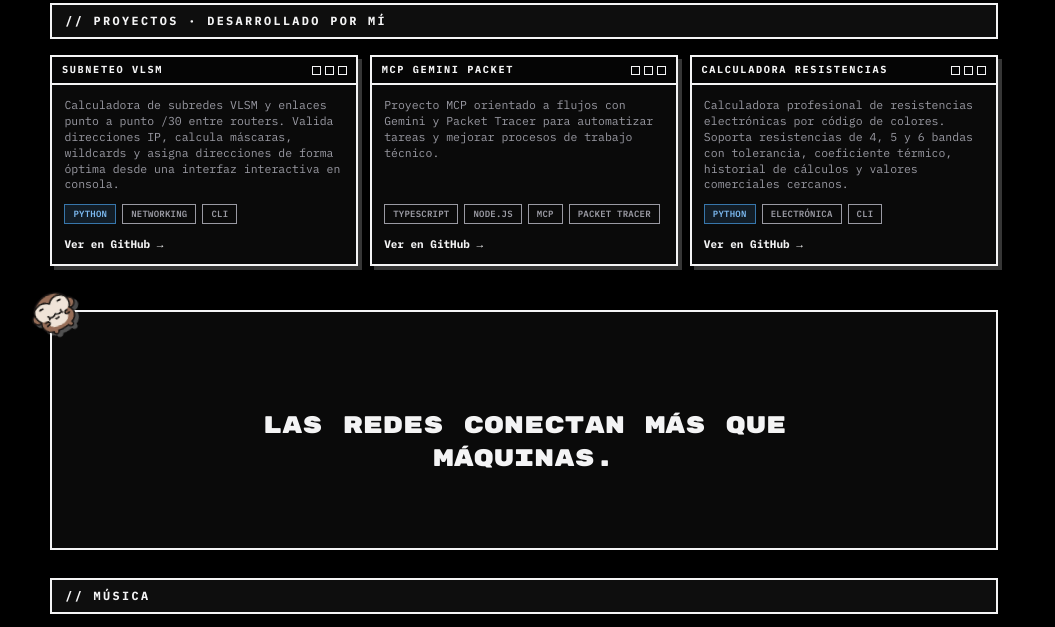
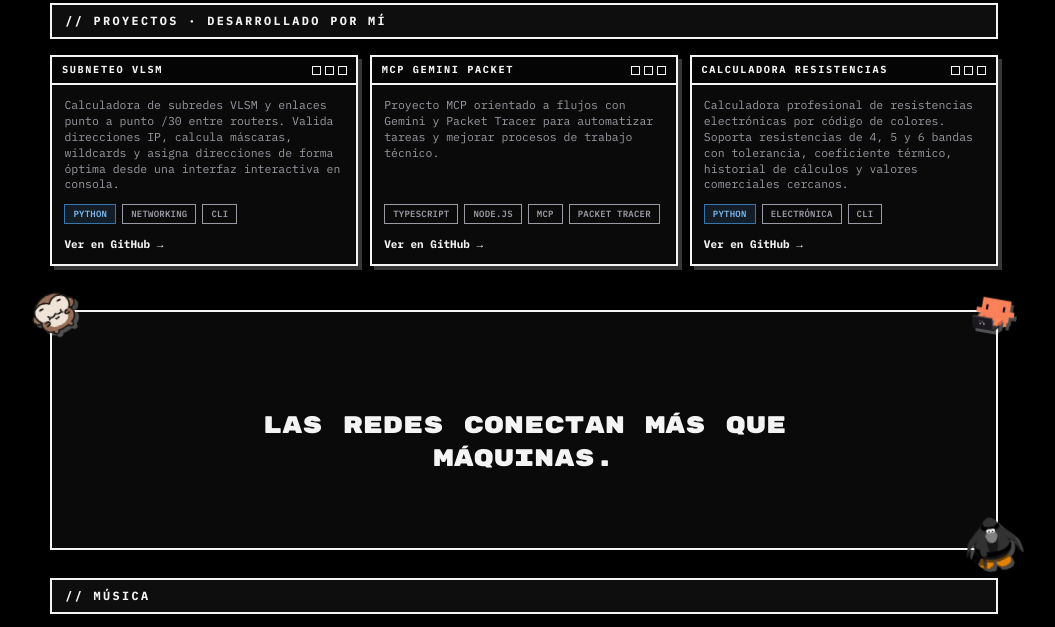
Before and after one commit to Yokonad/yokonad.github.io, an Astro site: page / in a window 1280 px wide. Shown: the part 3160-3787 px from the top of the page, without its empty margins (116-1171 px from the left). Built offline with nearby package versions, Linux system fonts and the light colour scheme; Astro itself is replaced by a stand-in of ours; no server answers.

Commit message:
Agrega pines de Claude y Ninja en las esquinas de la cita

```diff
--- a/src/pages/index.astro
+++ b/src/pages/index.astro
@@ -499,6 +499,18 @@ const tagStyle = (t) => {
         loading="lazy"
         class="absolute -top-7 -left-7 sm:-top-8 sm:-left-8 z-20 w-[59px] h-[59px] sm:w-[68px] sm:h-[68px] object-contain rotate-[-10deg] drop-shadow-[3px_3px_0_rgba(244,244,245,0.3)] pointer-events-none"
       />
+      <img
+        src="/picture/claude-pin.webp"
+        alt="Claude pin"
+        loading="lazy"
+        class="absolute -top-7 -right-7 sm:-top-8 sm:-right-8 z-20 w-[59px] h-[59px] sm:w-[68px] sm:h-[68px] object-contain rotate-[10deg] drop-shadow-[3px_3px_0_rgba(244,244,245,0.3)] pointer-events-none"
+      />
+      <img
+        src="/picture/ninja-pin.webp"
+        alt="Ninja pin"
+        loading="lazy"
+        class="absolute -bottom-7 -right-7 sm:-bottom-8 sm:-right-8 z-20 w-[59px] h-[59px] sm:w-[68px] sm:h-[68px] object-contain rotate-[-8deg] drop-shadow-[3px_3px_0_rgba(244,244,245,0.3)] pointer-events-none"
+      />
       <div class="pt-6 h-[180px] flex items-center justify-center text-center overflow-hidden">
         <p id="cita-frase" class="display text-[16px] sm:text-[24px] uppercase leading-snug text-[var(--ink)] max-w-xl"></p>
       </div>
```
Also changed, not shown: public/picture/claude-pin.webp (added), public/picture/ninja-pin.webp (added).
